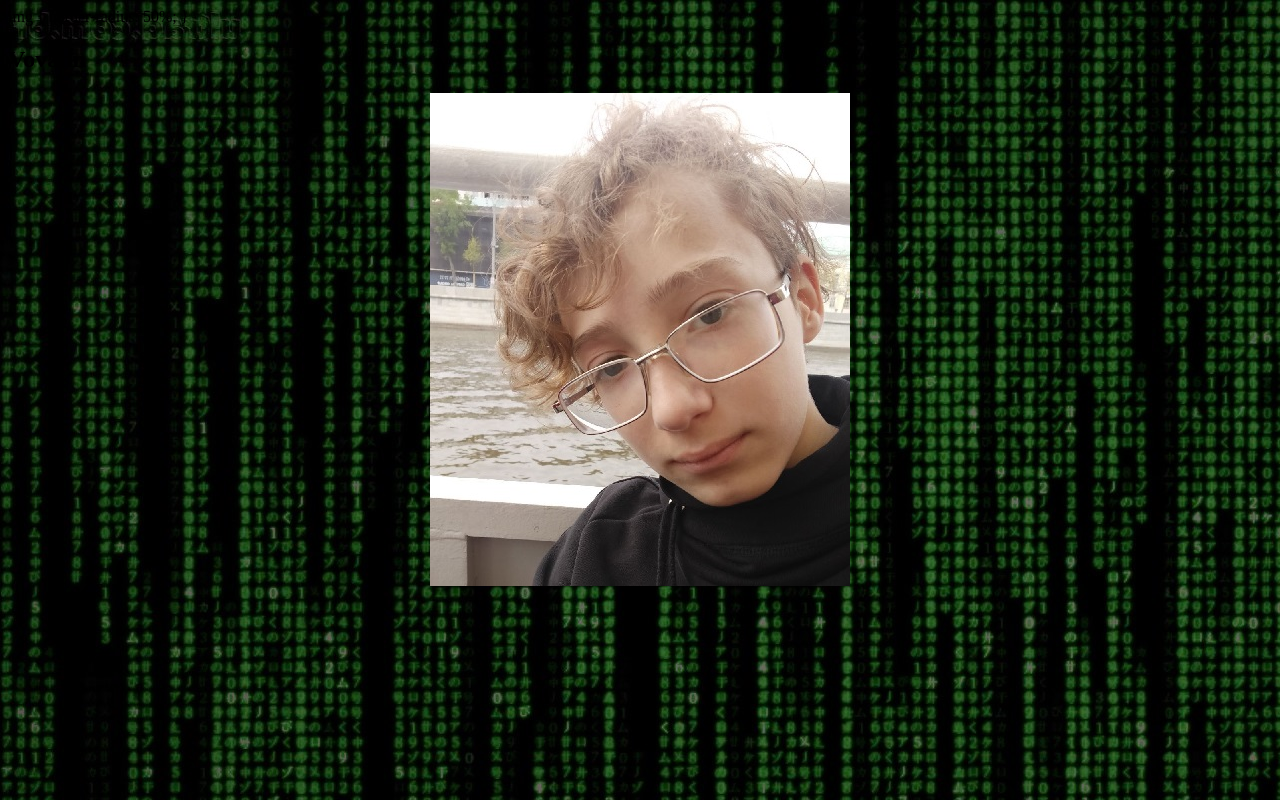
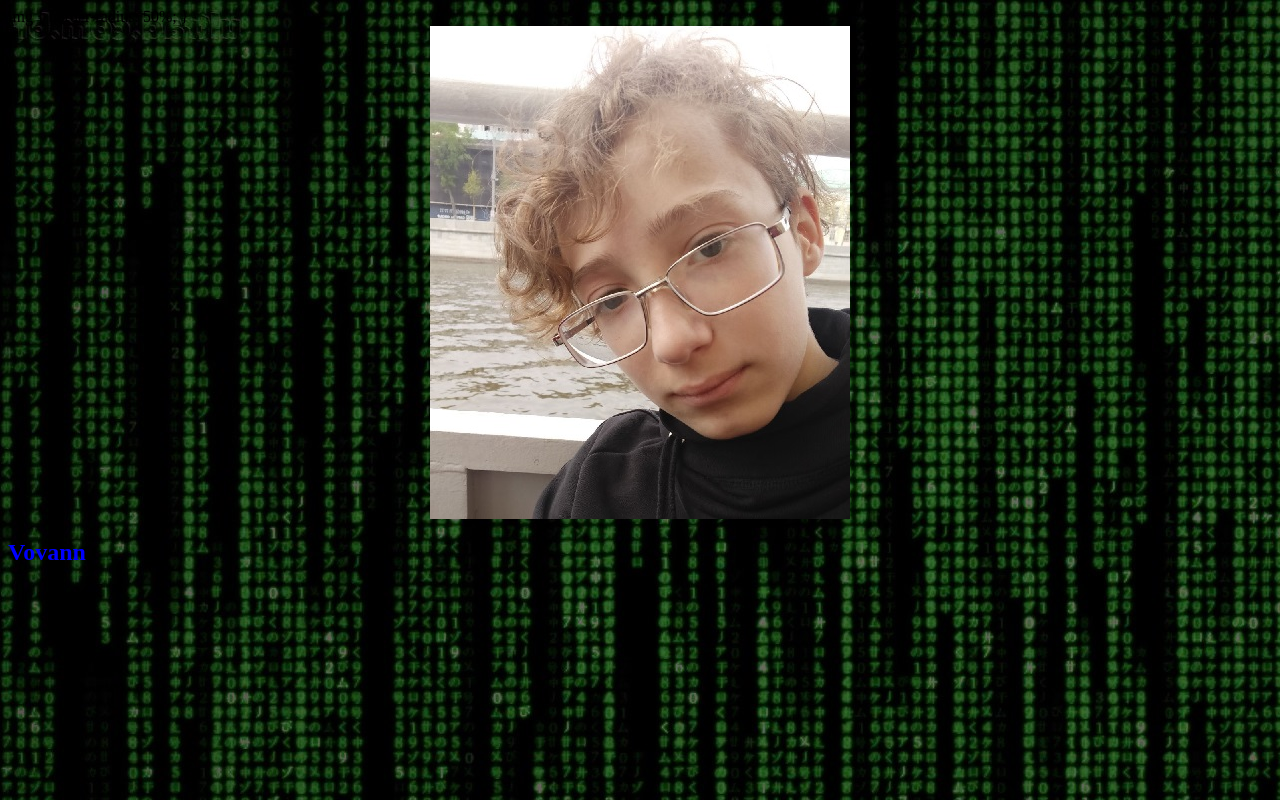
Before and after one commit to vovann-v/vovann-v.github.io, a plain HTML site: page index.html in a window 1280 px wide. Drawn offline with Linux system fonts and the light colour scheme.

Commit message:
Update index.html
Сменил текст цвета

```diff
--- a/index.html
+++ b/index.html
@@ -16,6 +16,8 @@ img {
 }
 </style>
 
+<img src="avatarka.jpg" alt="avatarka">
+
 <style>
 img {
   display: block;
@@ -27,8 +29,8 @@ img {
 </head>
 <body>
 
-<h2>Vovann</h2>
-<img src="avatarka.jpg" alt="avatarka">
+<h2 style="color:#0000FF">Vovann</h2>
+
 
 </body>
 </html>
```
